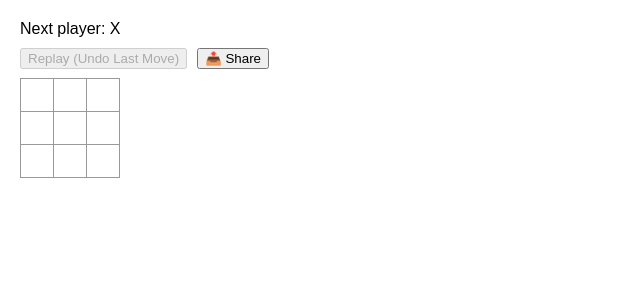
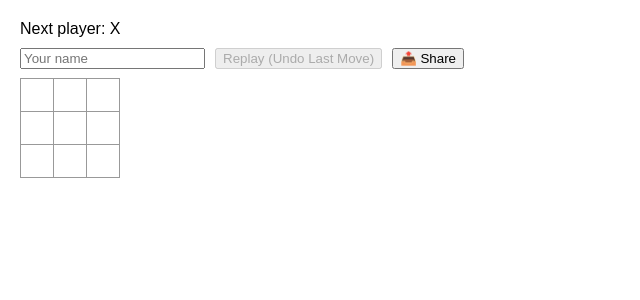
Before and after one commit to Imshad18/react_xss, a React (Create React App) app: page / in a window 1280 px wide. Shown: the top 300 px of the page, without its empty margins (0-640 px from the left). Built offline with nearby package versions, Linux system fonts and the light colour scheme.

Commit message:
Update App.js

```diff
--- a/src/App.js
+++ b/src/App.js
@@ -12,7 +12,7 @@ export default function Board() {
   const [xIsNext, setXIsNext] = useState(true);
   const [squares, setSquares] = useState(Array(9).fill(null));
   const [moveHistory, setMoveHistory] = useState([]);
-
+  const [playerName, setPlayerName] = useState(""); // ✅ added
 
   useEffect(() => {
     const urlParams = new URLSearchParams(window.location.search);
@@ -62,17 +62,23 @@ export default function Board() {
     }
   }
 
+
   function handleShare() {
     const gameData = {
       squares: squares,
       xIsNext: xIsNext,
+      notification: {
+        type: "div",
+        props: { className: "notification" },
+        children: `Game shared by ${playerName || "Unknown"}`,
+      },
     };
+
     const url =
       window.location.origin +
       window.location.pathname +
       "?replay=" +
       encodeURIComponent(JSON.stringify(gameData));
-
 
     navigator.clipboard.writeText(url).then(() => {
       console.log("Link copied");
@@ -87,7 +93,6 @@ export default function Board() {
     status = "Next player: " + (xIsNext ? "X" : "O");
   }
 
-
   function renderNotification() {
     const urlParams = new URLSearchParams(window.location.search);
     const replayData = urlParams.get("replay");
@@ -95,7 +100,6 @@ export default function Board() {
     if (replayData) {
       try {
         const config = JSON.parse(decodeURIComponent(replayData));
-
 
         if (config.notification) {
           return createElement(
@@ -114,7 +118,16 @@ export default function Board() {
   return (
     <>
       <div className="status">{status}</div>
+
+      {/* ✅ added input field */}
       <div style={{ marginBottom: "10px" }}>
+        <input
+          placeholder="Your name"
+          value={playerName}
+          onChange={(e) => setPlayerName(e.target.value)}
+          style={{ marginRight: "10px" }}
+        />
+
         <button
           onClick={handleReplay}
           disabled={moveHistory.length === 0}
@@ -122,9 +135,12 @@ export default function Board() {
         >
           Replay (Undo Last Move)
         </button>
+
         <button onClick={handleShare}>📤 Share</button>
       </div>
+
       {renderNotification()}
+
       <div className="board-row">
         <Square value={squares[0]} onSquareClick={() => handleClick(0)} />
         <Square value={squares[1]} onSquareClick={() => handleClick(1)} />
```
